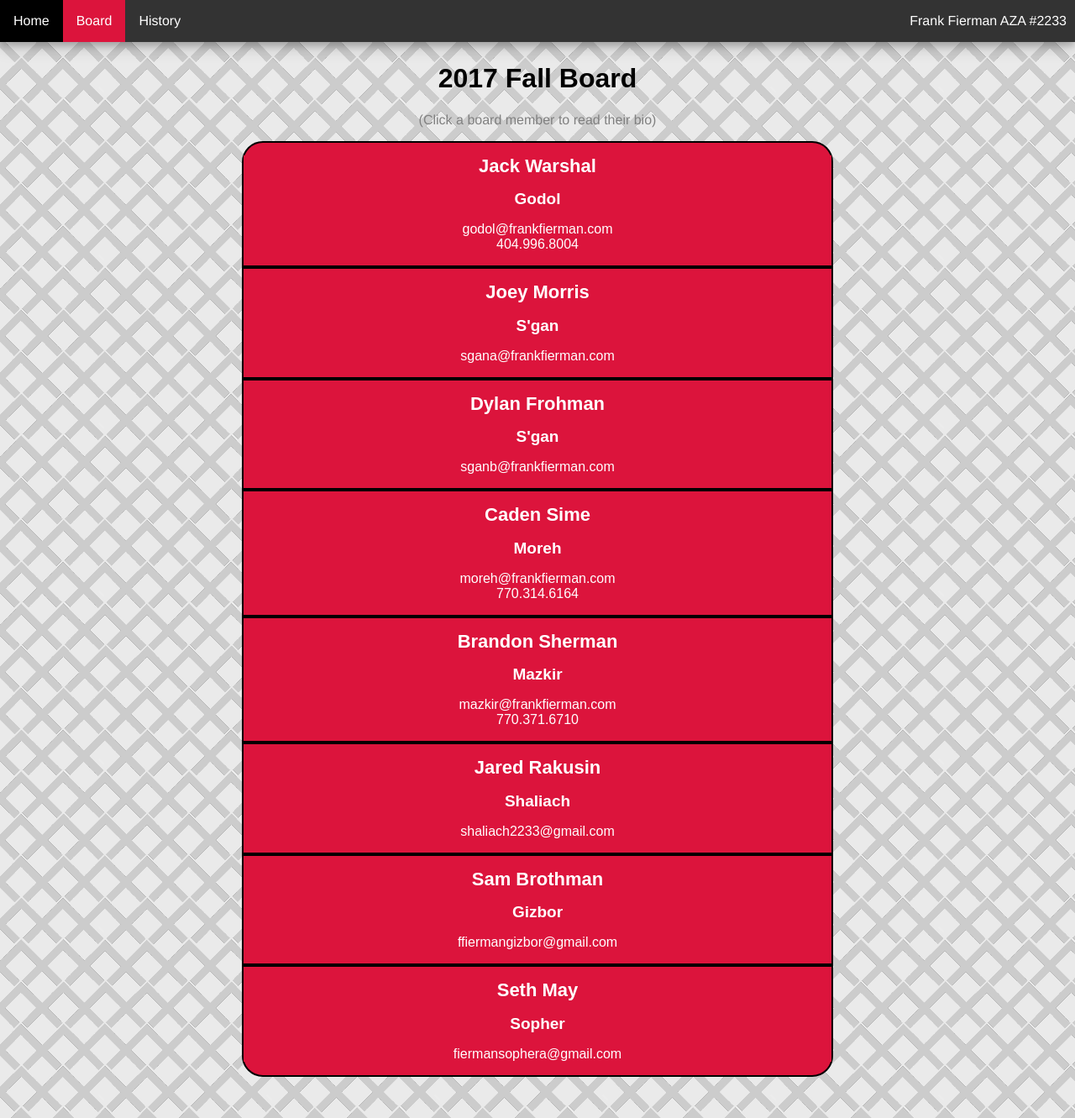
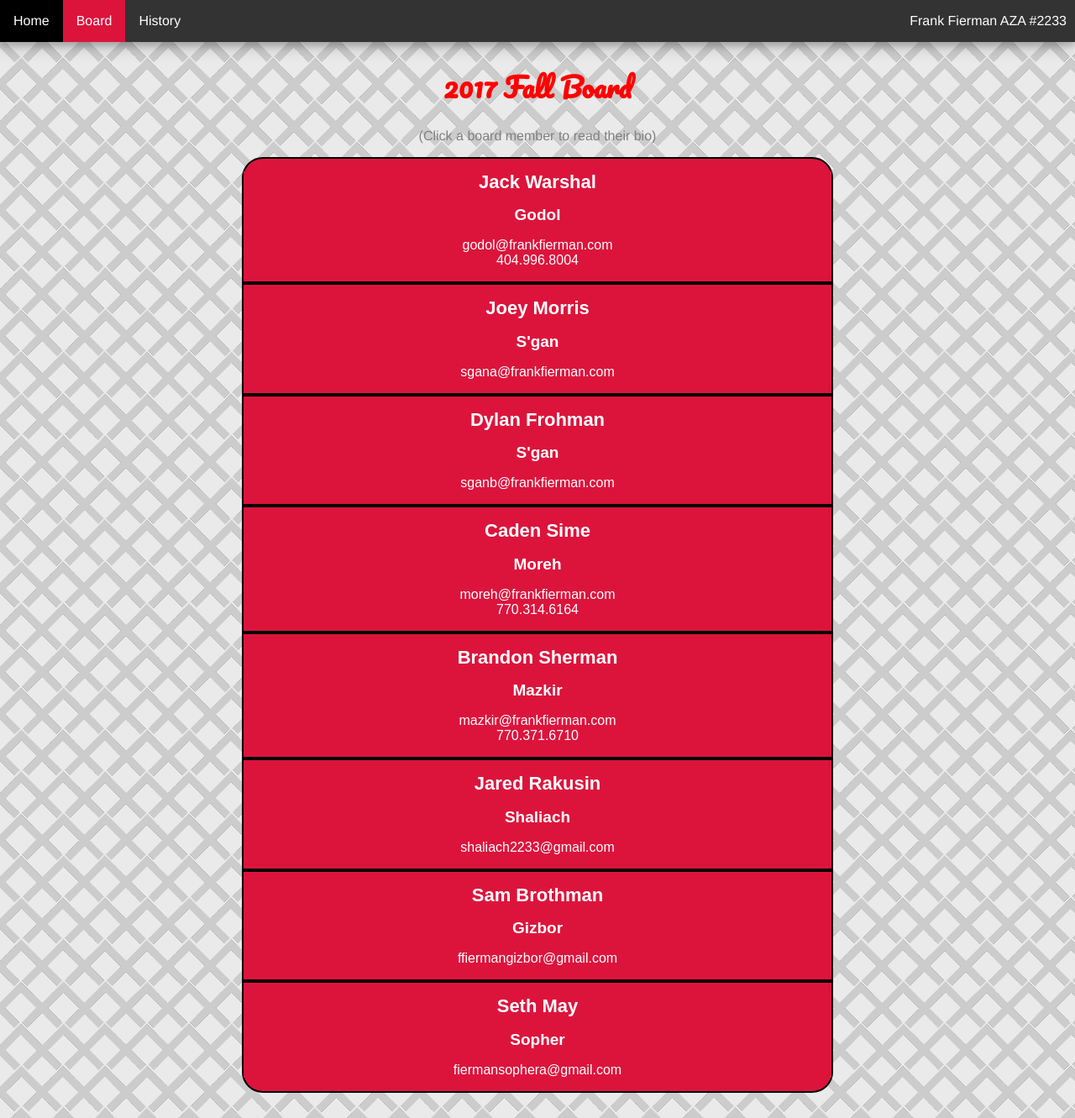
Before and after one commit to fiermanmazkir/fiermanmazkir.github.io, a Jekyll site: the page built from board/index.md, in a window 1280 px wide and 1331 px high. Shown: the whole window at 84% size. Built offline with Jekyll 4.4.1, drawn with Linux system fonts in a browser that asks for light colours; comment, search, counter and statistics services are not loaded.

Commit message:
Update index.md

```diff
--- a/board/index.md
+++ b/board/index.md
@@ -12,15 +12,17 @@ cat: board
    	color: White;
 	text-align: center;
 }
-
-
 div.board {
    margin: auto;
    border: 2px solid Black;
    max-width: 700px;
    min-width: 500px;
 }
-
+h1.head {
+   color: Red;
+   font-family: Pacifico;
+   font-size: 32;
+}
 h1.board {
 	font-size: 22px;
 }
@@ -49,12 +51,7 @@ p.board {
 body {background-image: url("/images/FBackgroundSmall.png")
 </style>
 
-<h1>
-
-2017 Fall Board
-
-
-</h1>
+<h1 class="head">2017 Fall Board</h1>
 
 <div class="maintext">
 <p>  (Click a board member to read their bio)
```
